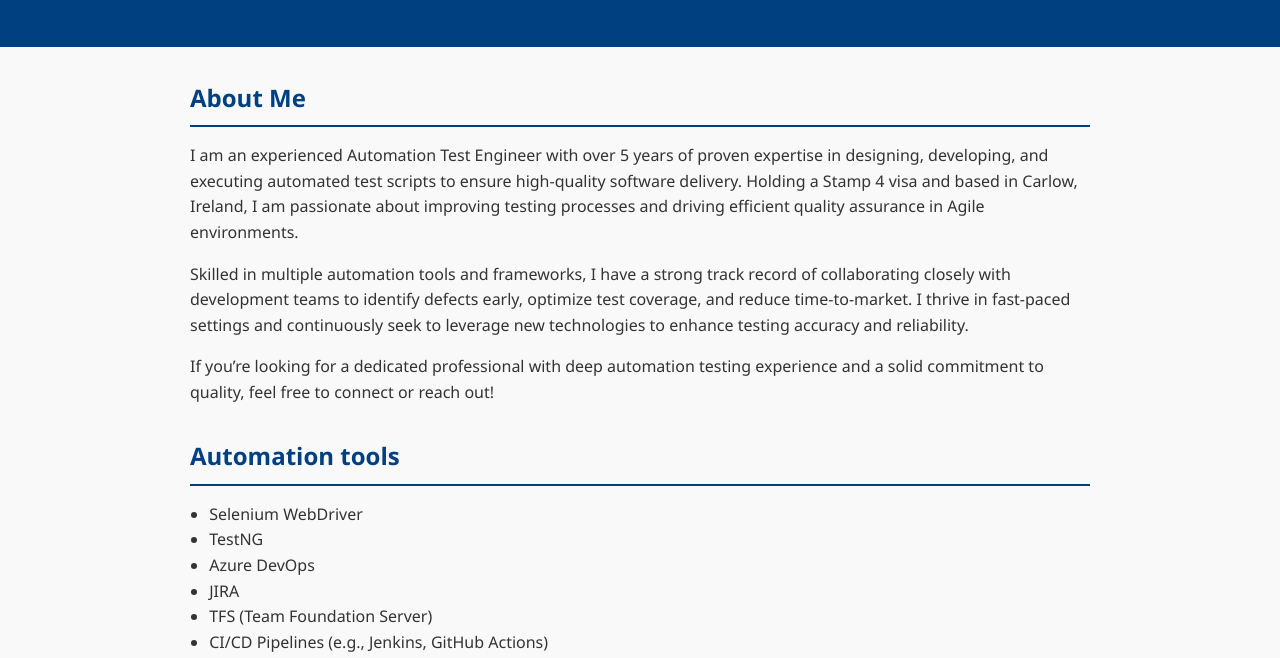
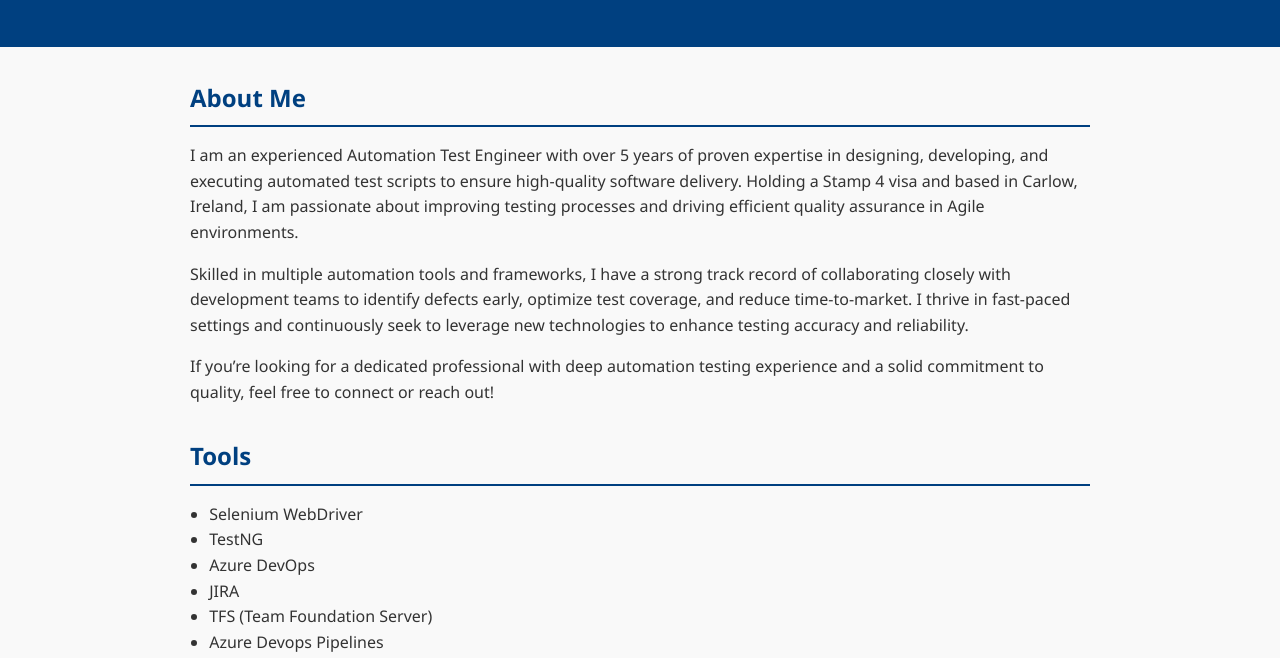
Before and after one commit to Mounikachitti-commit/Profilepage, a plain HTML site: page index.html in a window 1280 px wide. Shown: the part 135-793 px from the top of the page. Drawn offline with Linux system fonts and the light colour scheme.

Commit message:
Update index.html

```diff
--- a/index.html
+++ b/index.html
@@ -84,15 +84,15 @@
         commitment to quality, feel free to connect or reach out!
       </p>
     </section>
-<Section id= "Automation tools">
-  <h2> Automation tools </h2>
+<Section id= "tools">
+  <h2>Tools </h2>
   <ul>
   <li>Selenium WebDriver</li>
   <li>TestNG</li>
   <li>Azure DevOps</li>
   <li>JIRA</li>
   <li>TFS (Team Foundation Server)</li>
-  <li>CI/CD Pipelines (e.g., Jenkins, GitHub Actions)</li>
+  <li>Azure Devops Pipelines </li>
   <li>Cucumber (for Gherkin syntax)</li>
   <li>SQL (for database validations)</li>
 </ul>
```
